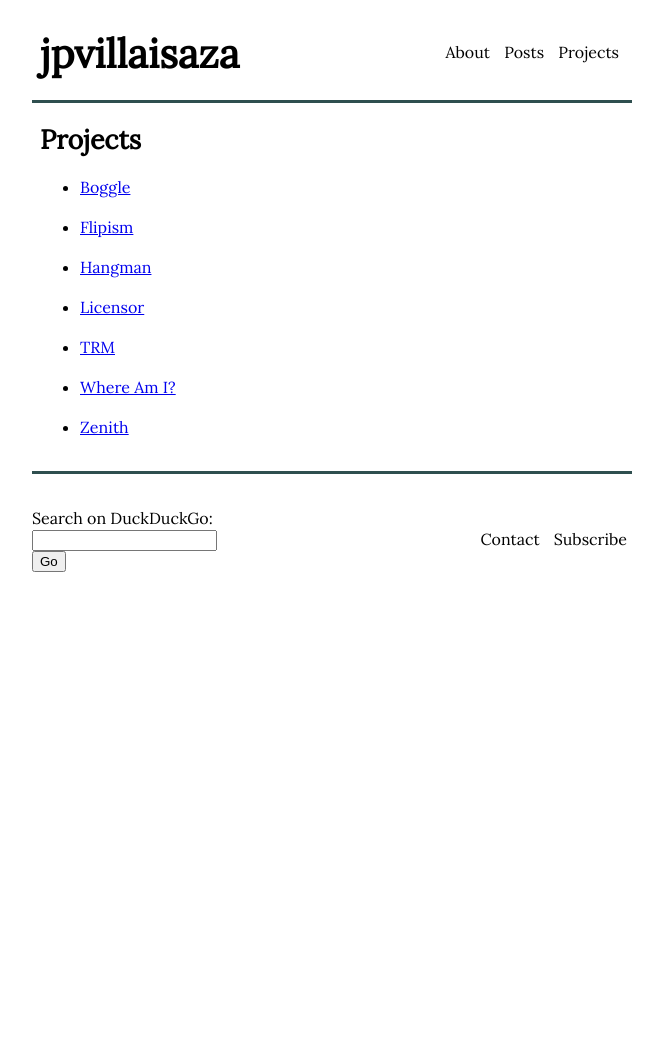
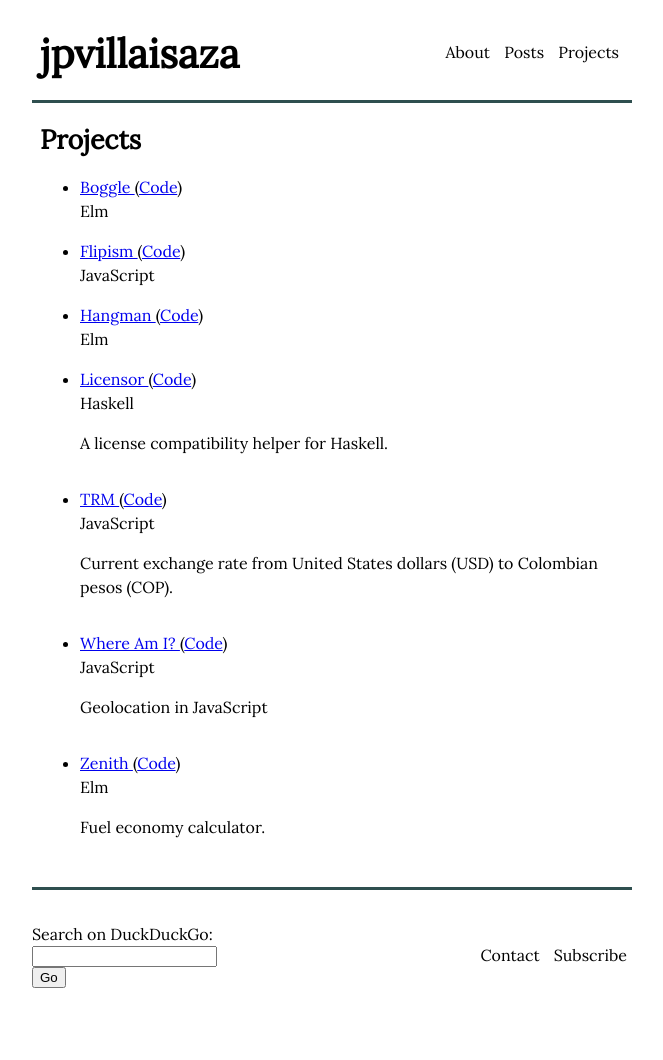
Before and after one commit to jpvillaisaza/jpvillaisaza.github.io, a Jekyll site: the page built from projects.html, in a window 1280 px wide. Shown: the whole page, without its empty margins (308-971 px from the left). Built offline with Jekyll 4.4.1, drawn with Linux system fonts in a browser that asks for light colours; before the commit the page ends 900 px from its top, so only the background shows below that.

Commit message:
Add languages and description to projects

```diff
--- a/_data/projects.yml
+++ b/_data/projects.yml
@@ -1,21 +1,41 @@
 - title: Boggle
+  languages: Elm
+  source: https://github.com/jpvillaisaza/boggle
   url: https://boggle.jpvillaisaza.co/
   featured: true
 - title: Flipism
+  languages: JavaScript
+  source: https://github.com/jpvillaisaza/flipism
   url: https://flipism.jpvillaisaza.co/
   featured: false
 - title: Hangman
+  languages: Elm
+  source: https://github.com/jpvillaisaza/hangman
   url: https://hangman.jpvillaisaza.co/
   featured: true
 - title: Licensor
-  url: https://github.com/jpvillaisaza/licensor
+  description: A license compatibility helper for Haskell.
+  languages: Haskell
+  source: https://github.com/jpvillaisaza/licensor
+  url: https://licensor.jpvillaisaza.co/
   featured: true
 - title: TRM
+  description:
+    Current exchange rate from United States dollars (USD) to Colombian pesos
+    (COP).
+  languages: JavaScript
+  source: https://github.com/jpvillaisaza/trm
   url: https://trm.jpvillaisaza.co/
   featured: false
 - title: Where Am I?
+  description: Geolocation in JavaScript
+  languages: JavaScript
+  source: https://github.com/jpvillaisaza/whereami
   url: https://whereami.jpvillaisaza.co/
   featured: true
 - title: Zenith
+  description: Fuel economy calculator.
+  languages: Elm
+  source: https://github.com/jpvillaisaza/zenith
   url: https://zenith.jpvillaisaza.co/
   featured: true
--- a/posts.html
+++ b/posts.html
@@ -7,7 +7,7 @@ title: Posts
   <h2>
     Posts
   </h2>
-  {% include posts.html posts=site.posts excerpt=false %}
+  {% include posts.html posts=site.posts excerpt=true %}
 </section>
 
 <section>
--- a/projects.html
+++ b/projects.html
@@ -12,7 +12,17 @@ title: Projects
     <li>
       <a href="{{ project.url }}">
         {{ project.title }}
-      </a>
+      </a> (<a href="{{ project.source }}">Code</a>)
+      {% if project.languages %}
+      <div>
+        {{ project.languages | join: ", " }}
+      </div>
+      {% endif %}
+      {% if project.description %}
+      <p>
+        {{ project.description }}
+      </p>
+      {% endif %}
     </li>
     {% endfor %}
   </ul>
```
